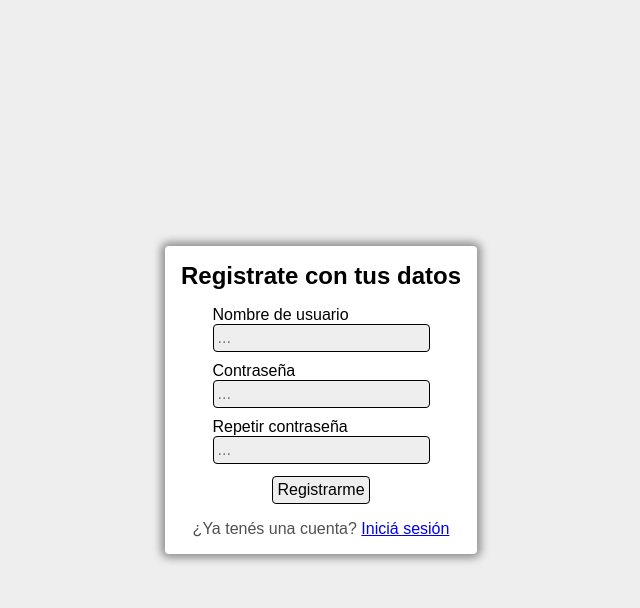
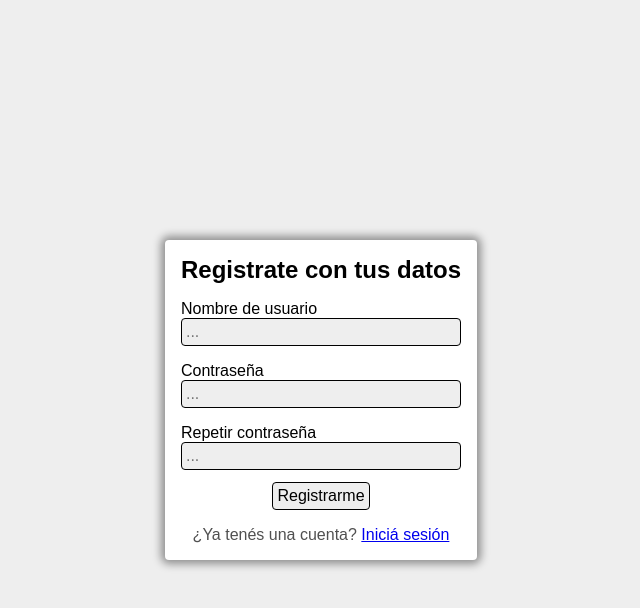
Before and after one commit to shuan0/DChat, a Django app: page /account/signup/ in a window 1280 px wide. Shown: the top 608 px of the page, without its empty margins (319-959 px from the left). Run offline with Django 5.2, Linux system fonts and the light colour scheme.

Commit message:
fix: Account forms

```diff
--- a/project/account/static/account/css/style.css
+++ b/project/account/static/account/css/style.css
@@ -56,12 +56,13 @@ button {
     display: flex;
     flex-direction: column;
     gap: 12px;
+    width: 100%;
 }
 
 .inputs-container {
     display: flex;
     flex-direction: column;
-    gap: 10px;
+    gap: 16px;
 }
 
 .input-container {
```
